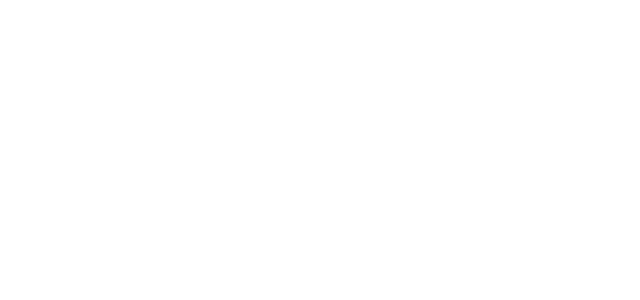
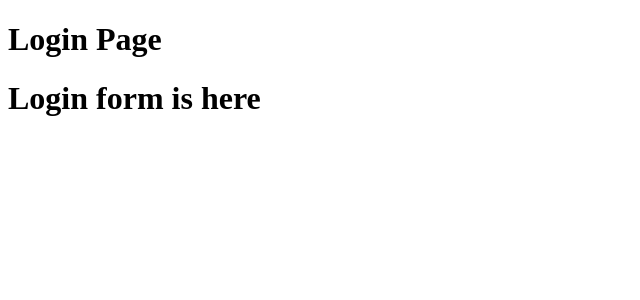
Before and after one commit to itechart-warehouse/frontend, a React (Create React App) app: page /login in a window 1280 px wide. Shown: the top 300 px of the page, without its empty margins (0-640 px from the left). Built offline with nearby package versions, Linux system fonts and the light colour scheme.

Commit message:
US-1.1 - Added backbone of login page and form, MUI, Formik, normalize and routing

```diff
--- a/src/App.tsx
+++ b/src/App.tsx
@@ -1,9 +1,11 @@
-import React from 'react';
+import { Route, Routes } from 'react-router-dom';
+import LoginPage from "./pages/login/LoginPage";
 
 function App() {
     return (
-        <div className="App">
-        </div>
+        <Routes>
+            <Route path="/login" element={<LoginPage />} />
+        </Routes>
     );
 }
 
--- /dev/null
+++ b/src/components/forms/login-form/LoginForm.tsx
@@ -0,0 +1,7 @@
+function LoginForm() {
+    return (
+        <h1>Login form is here</h1>
+    )
+};
+
+export default LoginForm;
--- a/src/index.tsx
+++ b/src/index.tsx
@@ -1,8 +1,12 @@
 import React from 'react';
 import ReactDOM from 'react-dom';
+import {BrowserRouter} from "react-router-dom";
 import App from './App';
 
+
 ReactDOM.render(
-    <App/>,
+    <BrowserRouter>
+        <App/>
+    </BrowserRouter>,
     document.getElementById('root')
 );
--- /dev/null
+++ b/src/pages/login/LoginPage.tsx
@@ -0,0 +1,12 @@
+import LoginForm from "../../components/forms/login-form/LoginForm";
+
+function LoginPage() {
+    return (
+        <>
+            <h1>Login Page</h1>
+            <LoginForm/>
+        </>
+    )
+};
+
+export default LoginPage;
```
Also changed, not shown: package.json (+12 -2 lines), 1 other file (tests, documents, lock files or other folders).
